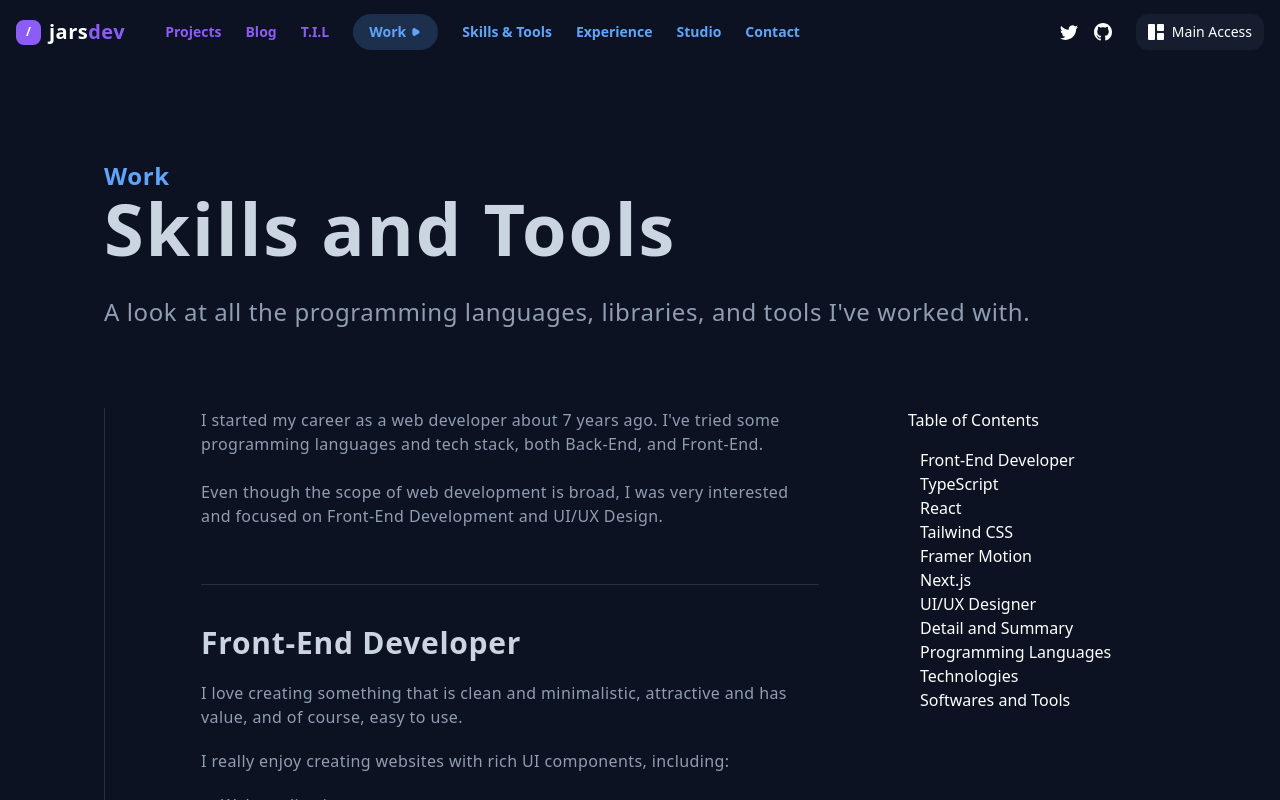
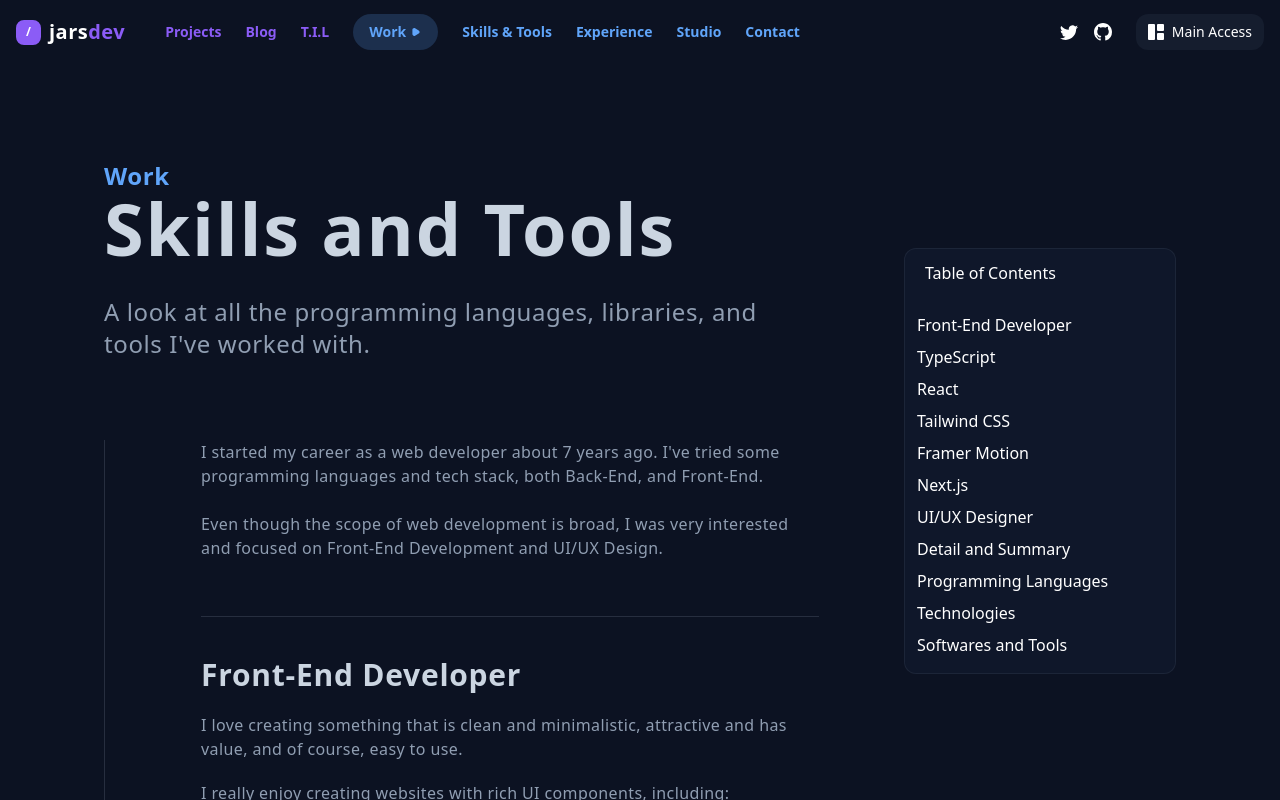
Before and after one commit to ImJars/Development-full-coding, a React (Vite) app: page /skills in a window 1280 px wide. Shown: the top 800 px of the page. Built offline with nearby package versions, Linux system fonts and the light colour scheme.

Commit message:
Update skills.jsx

```diff
--- a/src/skills.jsx
+++ b/src/skills.jsx
@@ -23,7 +23,7 @@ function Skills() {
                         Skills and Tools
                     </h1>
                     <h2
-                        className='text-text-general text-2xl tracking-wide mt-8'
+                        className='w-2/3 text-text-general text-2xl tracking-wide mt-8'
                     >
                         A look at all the programming languages, libraries, and tools I've worked with.
                     </h2>
@@ -35,7 +35,7 @@ function Skills() {
                         className='w-2/3'
                     >
                         <div
-                            className='border-l pl-24 border-text-general border-opacity-20'
+                            className='border-l pl-24 border-text-general border-opacity-20 pb-96'
                         >
                             <div
                                 className='border-b pb-14 border-text-general border-opacity-20
@@ -98,13 +98,18 @@ function Skills() {
                         </div>
                     </div>
                     <div
-                        className='w-1/4'
+                        className='-mt-48 hidden lg:block'
                     >
                         <div
-                            className='w-64'
+                            className='sticky top-24 z-[901] w-64 xl:w-[272px]'
                         >
-                            <nav>
-                                <div>
+                            <nav
+                                className='bg-secondary border border-text-general border-opacity-10
+                                        rounded-xl'
+                            >
+                                <div
+                                    className='py-3 px-5'
+                                >
                                     <h1>
                                         Table of Contents
                                     </h1>
@@ -112,7 +117,9 @@ function Skills() {
                                 <div
                                     className='p-3 py-4'
                                 >
-                                    <ol>
+                                    <ol
+                                        className='flex flex-col gap-2'
+                                    >
                                         <li>
                                             Front-End Developer
                                         </li>
```
